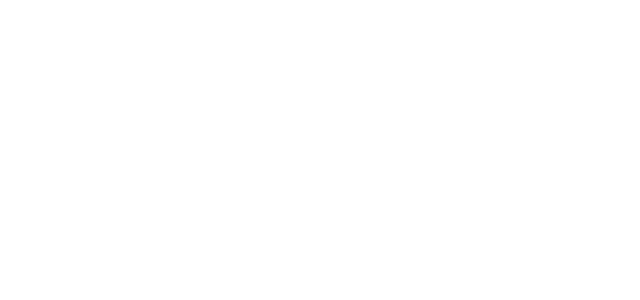
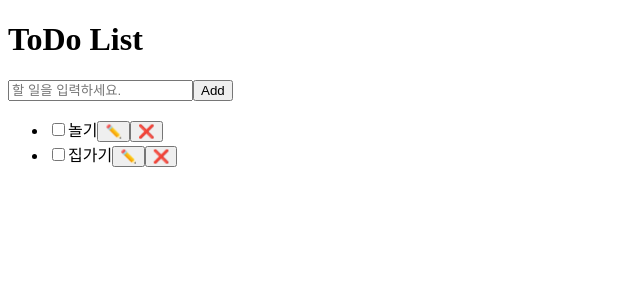
Before and after one commit to LEESEOYOUNG0107/Programming_3111, a React (Vite) app: page / in a window 1280 px wide. Shown: the top 300 px of the page, without its empty margins (0-640 px from the left). Built offline with nearby package versions, Linux system fonts and the light colour scheme.

Commit message:
TodoListApp HTML

```diff
--- a/src/TodoListApp.jsx
+++ b/src/TodoListApp.jsx
@@ -1,5 +1,26 @@
 export default function TodoListApp(){
-    <>
+    return(
+        <div className="">
+            <h1>ToDo List</h1>
+            <form>
+                <input type="text" placeholder="할 일을 입력하세요."/>
+                <button type="submit">Add</button>
+                <ul>
+                    <li>
+                        <input type="checkbox" name="" id="chk-1" />
+                        <label htmlFor="chk-1">놀기</label>
+                        <button>✏️</button>
+                        <button>❌</button>
+                    </li>
+                    <li>
+                        <input type="checkbox" name="" id="chk-2" />
+                        <label htmlFor="chk-2">집가기</label>
+                        <button>✏️</button>
+                        <button>❌</button>
+                    </li>
+                </ul>
+            </form>
+        </div>
+    )
 
-    </>
 }
```
